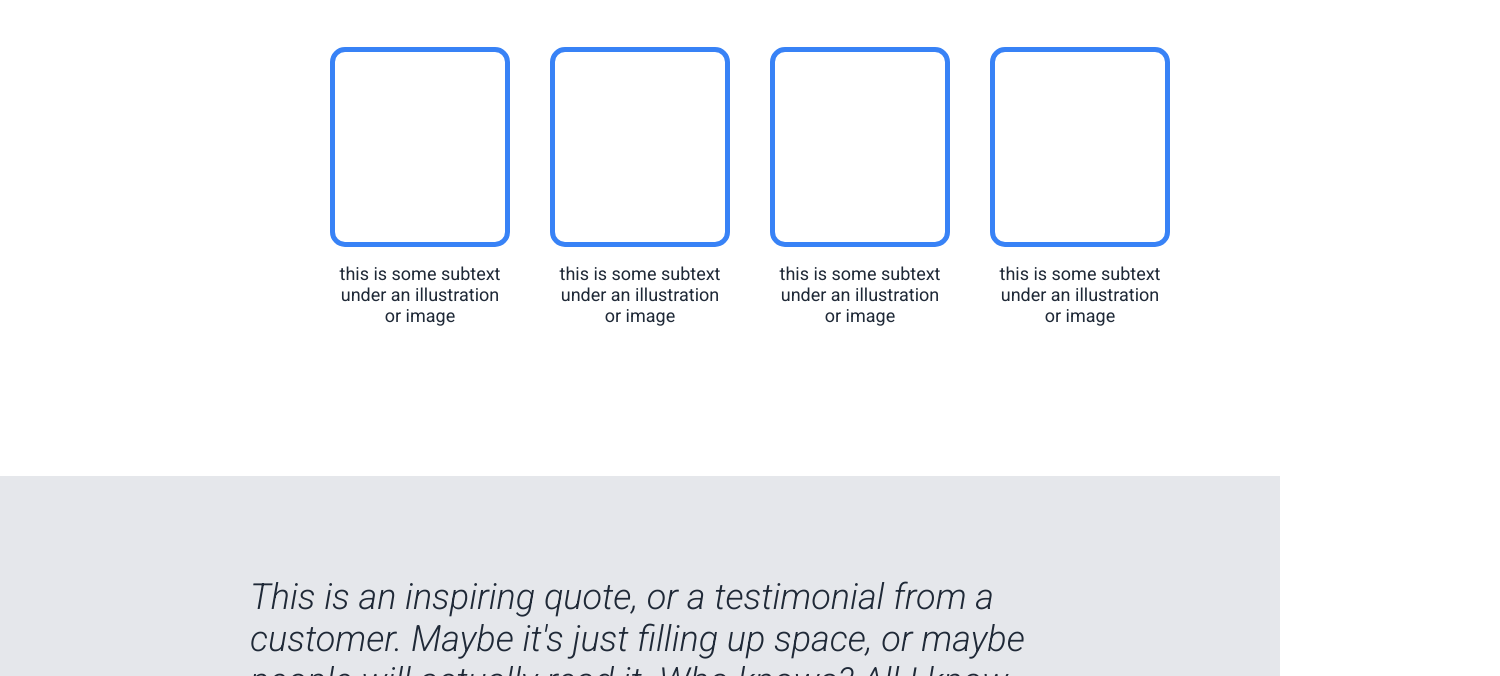
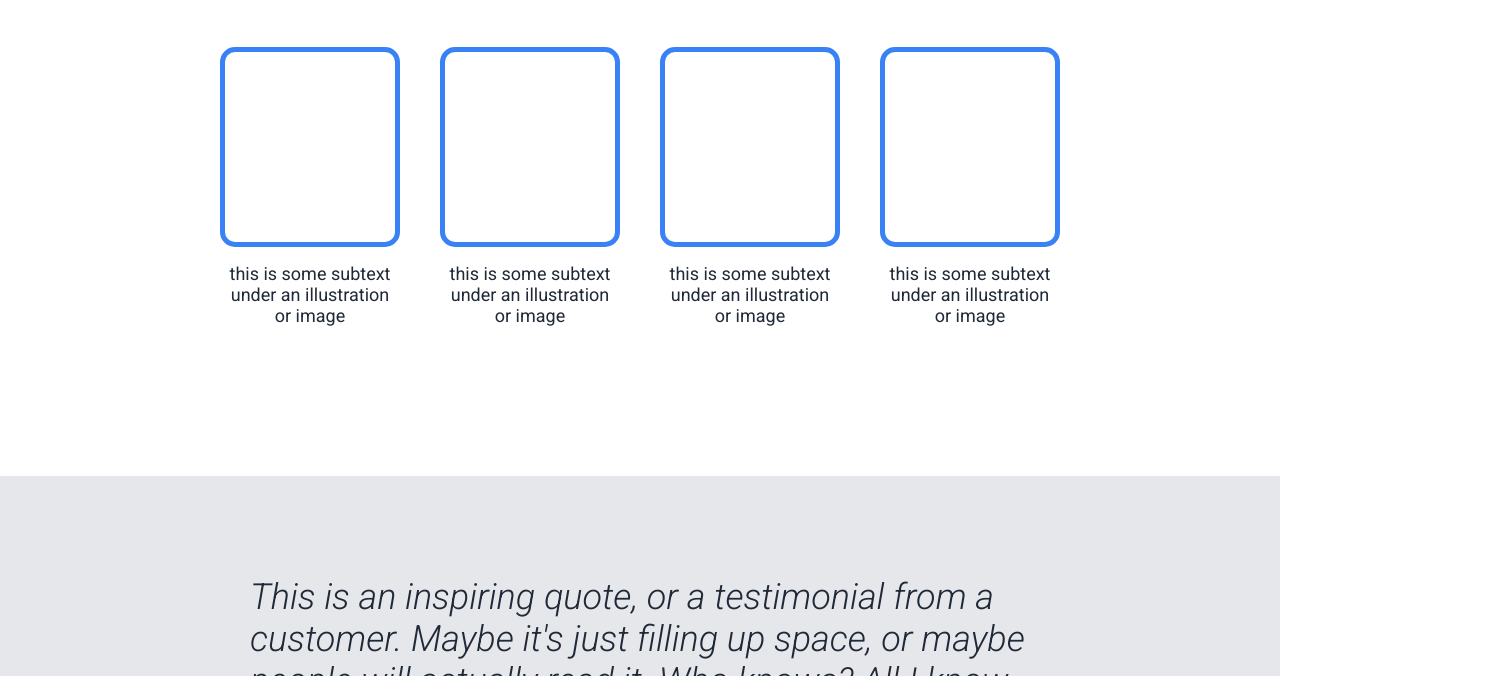
Before and after one commit to Paulcodes1/odin-project-landingpage, a plain HTML site: page index.html in a window 1280 px wide. Shown: the part 623-1299 px from the top of the page, 1500 px wide, since content can reach past the window. Drawn offline with Linux system fonts and the light colour scheme.

Commit message:
ADd max-width to the style

```diff
--- a/style.css
+++ b/style.css
@@ -97,7 +97,7 @@ header {
 }
 
 .info {
-    width: 1500px;
+    max-width: 1000px;
     margin: 0 auto;
     display: flex;
     flex-direction: column;
```
